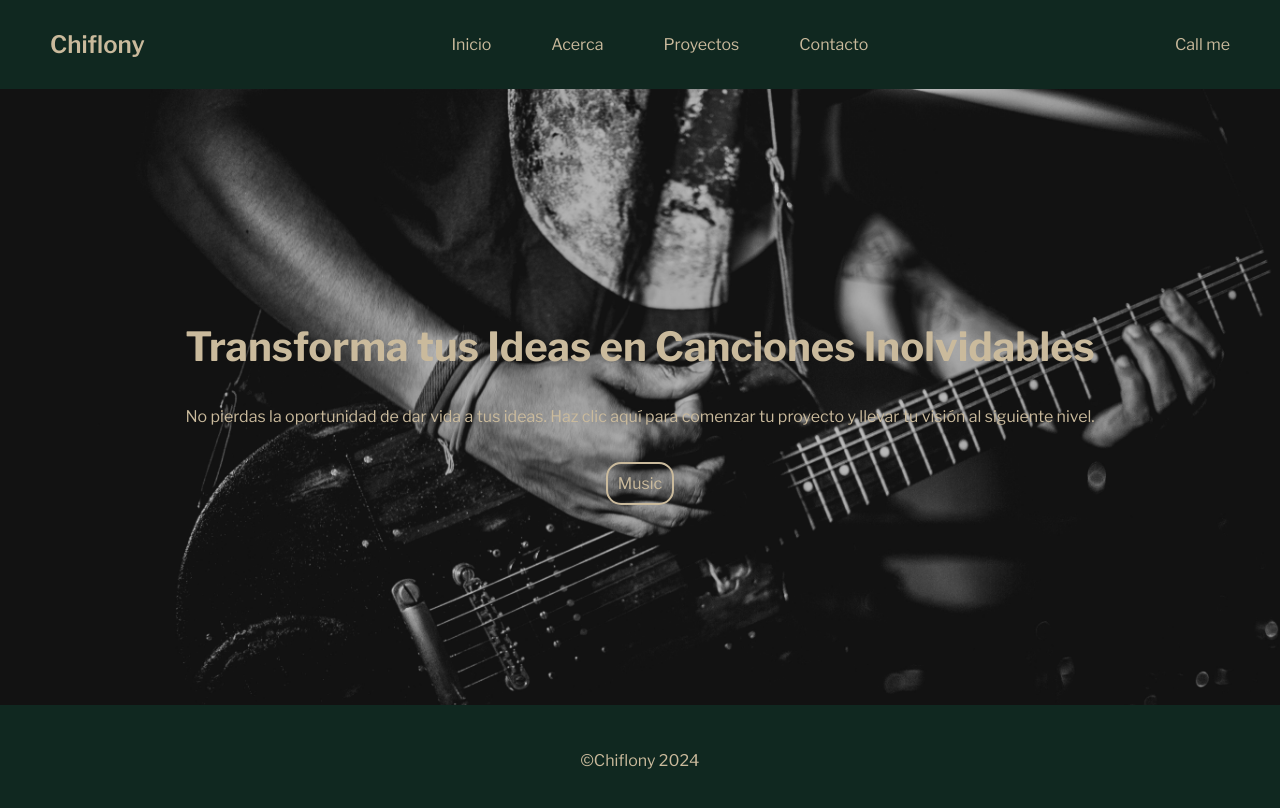
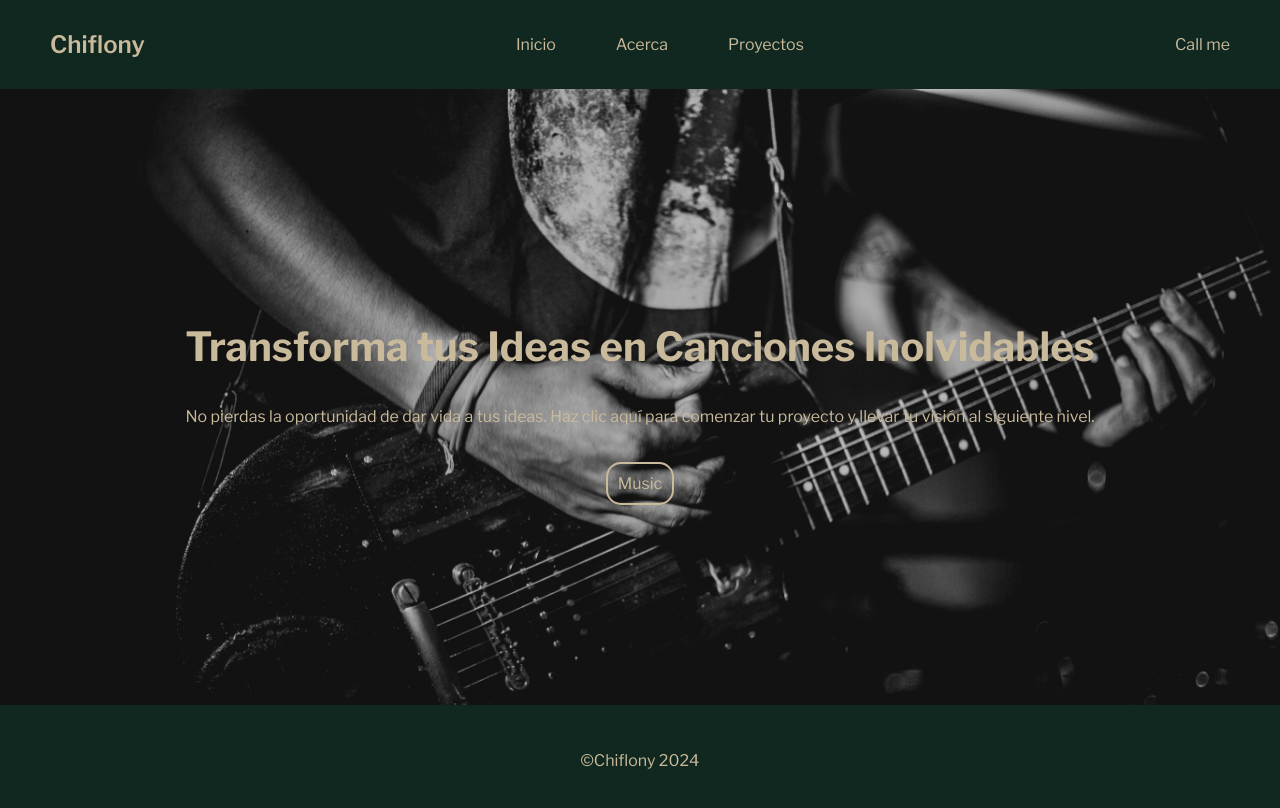
Before and after one commit to anthnyM/proyecto_css, a plain HTML site: page about.html in a window 1280 px wide. Drawn offline with nearby package versions, Linux system fonts and the light colour scheme.

Commit message:
contact .html was taken out

```diff
--- a/about.html
+++ b/about.html
@@ -17,7 +17,6 @@
                 <li><a class="link" href="index.html">Inicio</a></li>
                 <li><a class="link" href="about.html">Acerca</a></li>
                 <li><a class="link" href="projects.html">Proyectos</a></li>
-                <li><a class="link" href="">Contacto</a></li>
             </ul>
         </nav>
         <div class="contact-button"><a href="">Call me</a></div>
```
Also changed, not shown: projects.html (+0 -1 lines).
